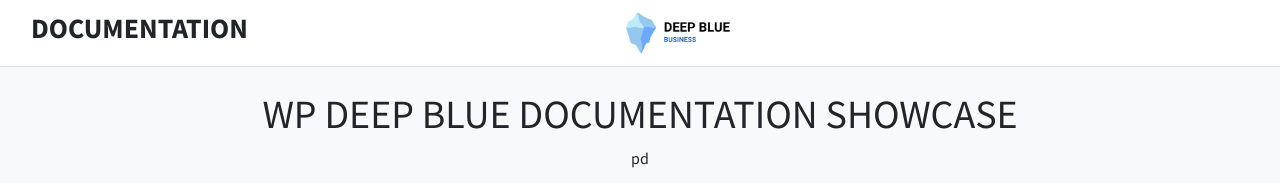
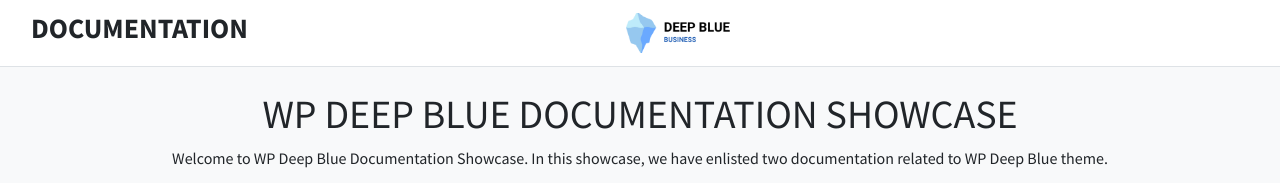
Before and after one commit to fanseethemes/deepblue-doc-showcase, a website: page index.html in a window 1280 px wide. Shown: the top 183 px of the page. Drawn offline with nearby package versions, Linux system fonts and the light colour scheme.

Commit message:
description added

```diff
--- a/index.html
+++ b/index.html
@@ -68,7 +68,7 @@
             <h2 class="mb-6">WP DEEP BLUE DOCUMENTATION SHOWCASE</h2>
 
             <p class="text-gray-700">
-                pd
+                Welcome to WP Deep Blue Documentation Showcase. In this showcase, we have enlisted two documentation related to WP Deep Blue theme.
             </p>
 
         </section>
```
